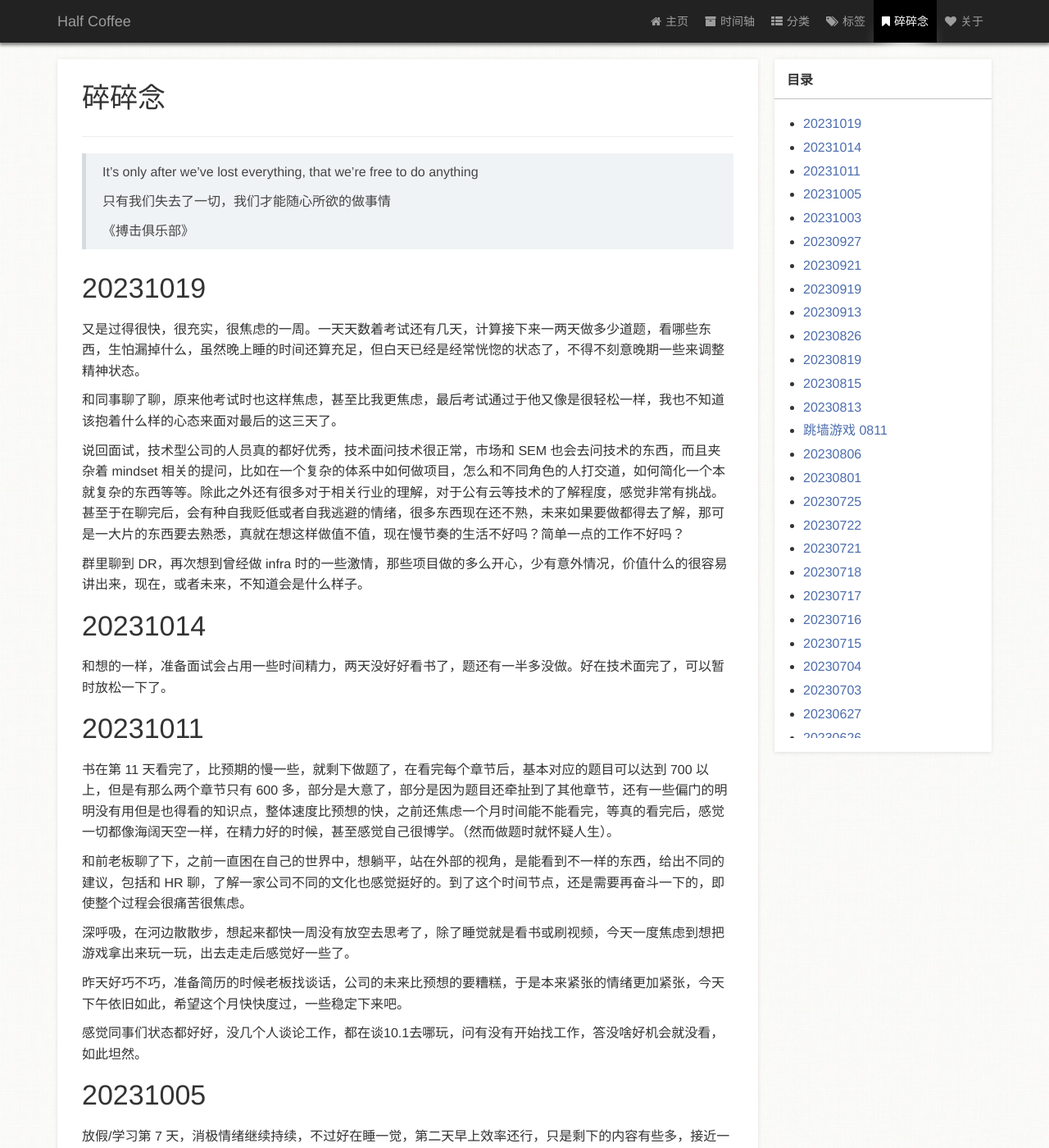
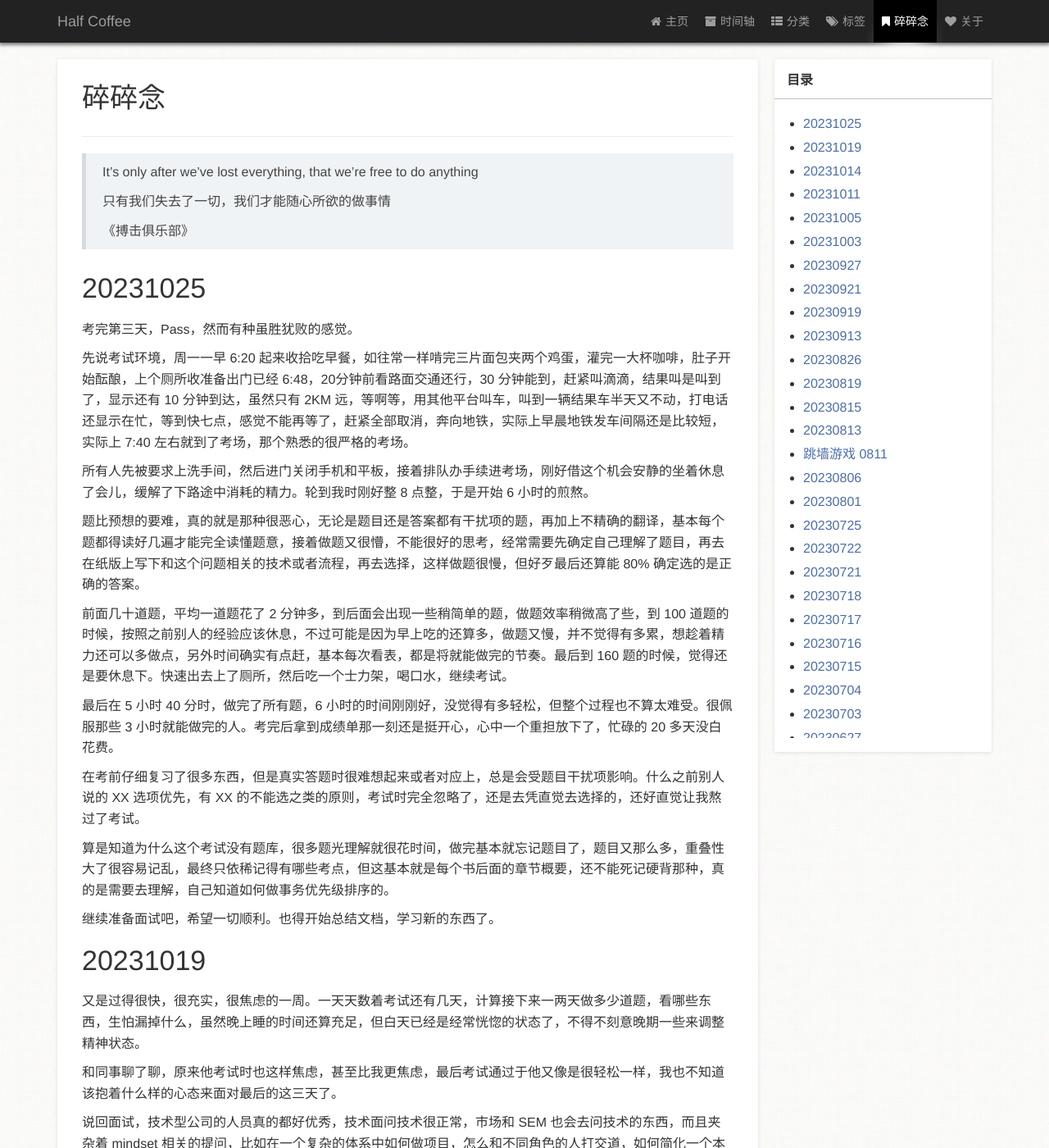
Before and after one commit to zm1990s/halfcoffee, a Jekyll site: the page built from page/3碎碎念.md, in a window 1280 px wide and 1400 px high. Shown: the whole window at 82% size. Built offline with Jekyll 4.4.1, drawn with Linux system fonts in a browser that asks for light colours; comment, search, counter and statistics services are not loaded; a style sheet for code colours, icons or effects is not loaded.

Commit message:
20231025

```diff
--- a/page/3碎碎念.md
+++ b/page/3碎碎念.md
@@ -13,6 +13,26 @@ type: page
 > 只有我们失去了一切，我们才能随心所欲的做事情
 >
 > 《搏击俱乐部》
+
+# 20231025
+
+考完第三天，Pass，然而有种虽胜犹败的感觉。
+
+先说考试环境，周一一早 6:20 起来收拾吃早餐，如往常一样啃完三片面包夹两个鸡蛋，灌完一大杯咖啡，肚子开始酝酿，上个厕所收准备出门已经 6:48，20分钟前看路面交通还行，30 分钟能到，赶紧叫滴滴，结果叫是叫到了，显示还有 10 分钟到达，虽然只有 2KM 远，等啊等，用其他平台叫车，叫到一辆结果车半天又不动，打电话还显示在忙，等到快七点，感觉不能再等了，赶紧全部取消，奔向地铁，实际上早晨地铁发车间隔还是比较短，实际上 7:40 左右就到了考场，那个熟悉的很严格的考场。
+
+所有人先被要求上洗手间，然后进门关闭手机和平板，接着排队办手续进考场，刚好借这个机会安静的坐着休息了会儿，缓解了下路途中消耗的精力。轮到我时刚好整 8 点整，于是开始 6 小时的煎熬。
+
+题比预想的要难，真的就是那种很恶心，无论是题目还是答案都有干扰项的题，再加上不精确的翻译，基本每个题都得读好几遍才能完全读懂题意，接着做题又很懵，不能很好的思考，经常需要先确定自己理解了题目，再去在纸版上写下和这个问题相关的技术或者流程，再去选择，这样做题很慢，但好歹最后还算能 80% 确定选的是正确的答案。
+
+前面几十道题，平均一道题花了 2 分钟多，到后面会出现一些稍简单的题，做题效率稍微高了些，到 100 道题的时候，按照之前别人的经验应该休息，不过可能是因为早上吃的还算多，做题又慢，并不觉得有多累，想趁着精力还可以多做点，另外时间确实有点赶，基本每次看表，都是将就能做完的节奏。最后到 160 题的时候，觉得还是要休息下。快速出去上了厕所，然后吃一个士力架，喝口水，继续考试。
+
+最后在 5 小时 40 分时，做完了所有题，6 小时的时间刚刚好，没觉得有多轻松，但整个过程也不算太难受。很佩服那些 3 小时就能做完的人。考完后拿到成绩单那一刻还是挺开心，心中一个重担放下了，忙碌的 20 多天没白花费。
+
+在考前仔细复习了很多东西，但是真实答题时很难想起来或者对应上，总是会受题目干扰项影响。什么之前别人说的 XX 选项优先，有 XX 的不能选之类的原则，考试时完全忽略了，还是去凭直觉去选择的，还好直觉让我熬过了考试。
+
+算是知道为什么这个考试没有题库，很多题光理解就很花时间，做完基本就忘记题目了，题目又那么多，重叠性大了很容易记乱，最终只依稀记得有哪些考点，但这基本就是每个书后面的章节概要，还不能死记硬背那种，真的是需要去理解，自己知道如何做事务优先级排序的。
+
+继续准备面试吧，希望一切顺利。也得开始总结文档，学习新的东西了。
 
 # 20231019
 
```
